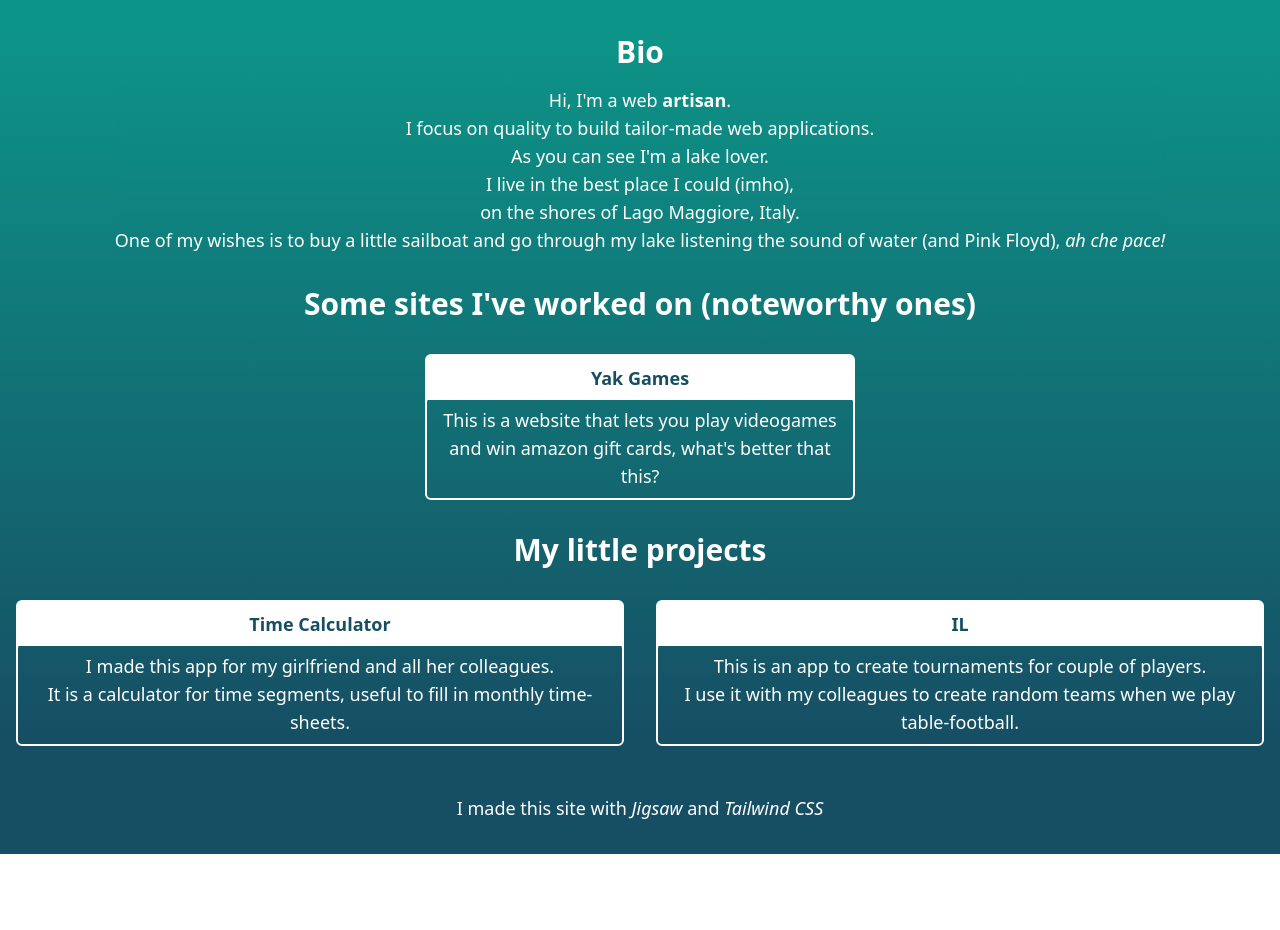
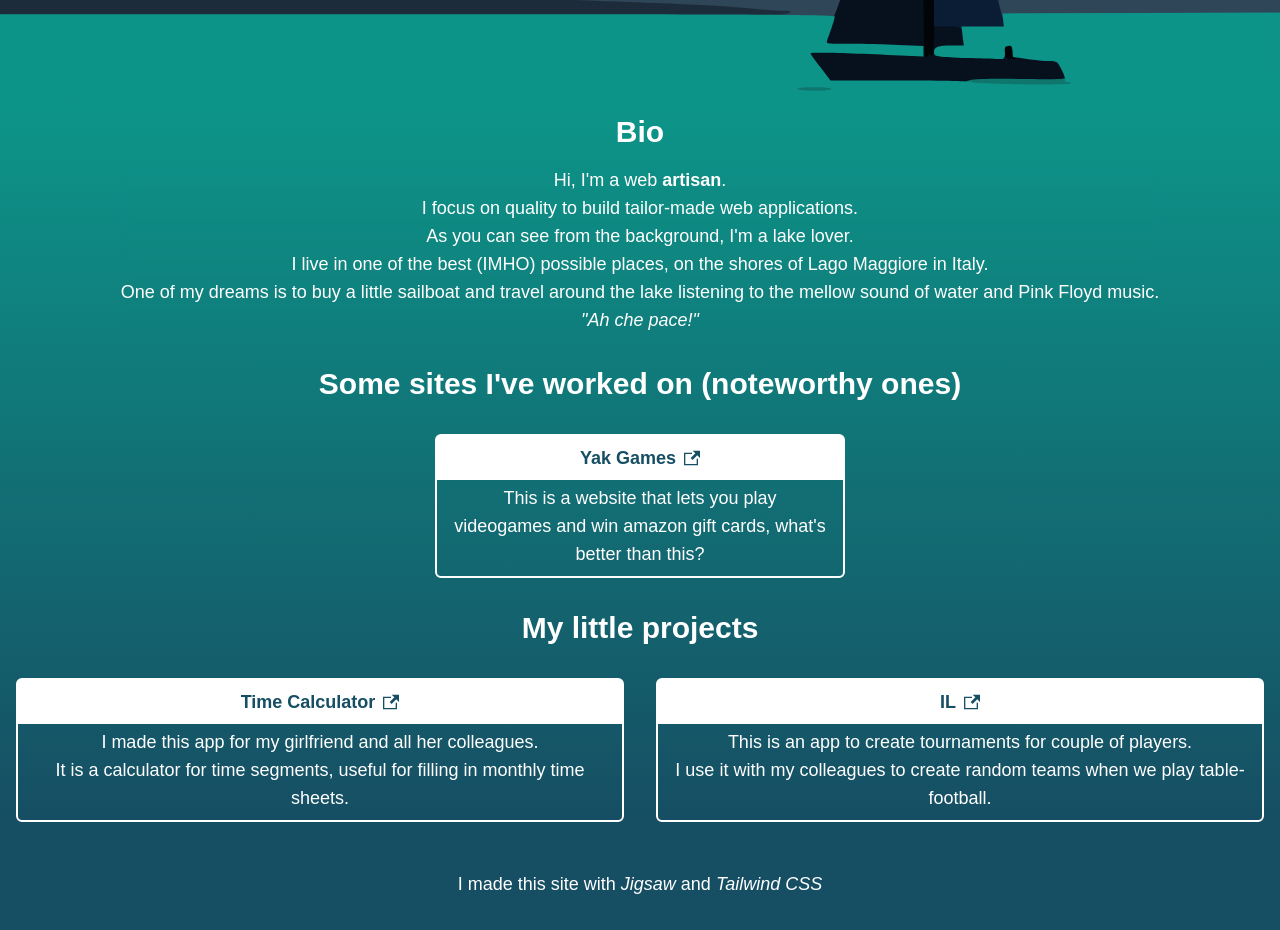
Before and after one commit to ManuDoni/ManuDoni.github.io, a plain HTML site: page index.html in a window 1280 px wide. Shown: the part 366-1296 px from the top of the page. Before the commit the page ends 1220 px from the top, so only its background shows below. Drawn offline with Linux system fonts and the light colour scheme.

Commit message:
Build for production

```diff
--- a/assets/build/mix-manifest.json
+++ b/assets/build/mix-manifest.json
@@ -1,7 +1,12 @@
 {
     "/js/main.js": "/js/main.js?id=9a3976b92064a906dd1560b2bb4e8ca2",
-    "/css/main.css": "/css/main.css?id=f6734d3e71710a0b3780837e60013ed4",
+    "/css/main.css": "/css/main.css?id=1ca7cda09935bace0330f4c6c906b20a",
     "/images/mountains.svg": "/images/mountains.svg?id=8b8f1086cb905eb0a24ced60080f391a",
     "/images/mountains_landscape_without_rocks.svg": "/images/mountains_landscape_without_rocks.svg?id=03e38e21d74cb20b5d7a6e4c62b85fe0",
-    "/images/mountains_landscape_with_rocks.svg": "/images/mountains_landscape_with_rocks.svg?id=2917181784be43c33f29a0e3e0e19531"
+    "/images/mountains_landscape_with_rocks.svg": "/images/mountains_landscape_with_rocks.svg?id=2917181784be43c33f29a0e3e0e19531",
+    "/fonts/Comfortaa/Comfortaa-Bold.ttf": "/fonts/Comfortaa/Comfortaa-Bold.ttf?id=53c620a5a1bf50fe101198a0161c27df",
+    "/fonts/Comfortaa/Comfortaa-Light.ttf": "/fonts/Comfortaa/Comfortaa-Light.ttf?id=971ee1adb49cf0f4fd93d8c82d3e0a9e",
+    "/fonts/Comfortaa/Comfortaa-Medium.ttf": "/fonts/Comfortaa/Comfortaa-Medium.ttf?id=f5c4872463a2dd8b0a6adbfb57585a97",
+    "/fonts/Comfortaa/Comfortaa-Regular.ttf": "/fonts/Comfortaa/Comfortaa-Regular.ttf?id=b5e68db6cd3ddea7af313bd557616582",
+    "/fonts/Comfortaa/Comfortaa-SemiBold.ttf": "/fonts/Comfortaa/Comfortaa-SemiBold.ttf?id=cc037e4491d91a79eddb18c1b092011e"
 }
--- a/index.html
+++ b/index.html
@@ -6,14 +6,14 @@
         <link rel="canonical" href="/">
         <meta name="description" content="Manuel Donini&#039;s personal website">
         <title>Manuel Donini</title>
-        <link rel="stylesheet" href="/assets/build/css/main.css?id=f6734d3e71710a0b3780837e60013ed4">
+        <link rel="stylesheet" href="/assets/build/css/main.css?id=1ca7cda09935bace0330f4c6c906b20a">
         <script defer src="/assets/build/js/main.js?id=9a3976b92064a906dd1560b2bb4e8ca2"></script>
     </head>
     <body class="text-gray-900 font-sans antialiased">
         <div class="min-h-[100vh] flex flex-col justify-between w-full h-full">
 
     <header
-        class="flex-initial min-h-[200px] text-center text-white md:min-h-[400px] bg-mountains flex flex-row justify-center items-center">
+        class="flex-initial min-h-[300px] text-center text-white md:min-h-[500px] xl:min-h-[600px] 2xl:min-h-[700px] 4xl:min-h-[800px] bg-mountains flex flex-row justify-center items-center">
         <div class="w-auto">
             <h1>Manuel Donini</h1>
             <p class="mb-8 text-xl">Backend Web Developer</p>
@@ -22,48 +22,51 @@
     </header>
 
     <main
-        class="flex flex-col items-center justify-around flex-auto gap-8 px-4 text-lg text-white bg-teal-900 bg-gradient-to-b from-teal-600 to-cyan-900">
+        class="-mt-[50px] md:-mt-[100px] xl:-mt-[120px] 4xl:-mt-[100px] flex flex-col items-center justify-around flex-auto gap-8 px-4 text-lg text-white bg-teal-900 bg-gradient-to-b from-teal-600 to-cyan-900">
         <div>
             <h2 class="text-center">Bio</h2>
             <p class="text-lg text-center backdrop-blur-sm">
                 Hi, I'm a web <strong>artisan</strong>.<br>
                 I focus on quality to build tailor-made web applications.<br>
-                As you can see I'm a lake lover.<br>
-                I live in the best place I could (imho),<br>
-                on the shores of Lago Maggiore, Italy.<br>
-                One of my wishes is to buy a little sailboat and go through my lake listening the sound of water (and Pink Floyd), <i>ah che pace!</i>
+                As you can see from the background, I'm a lake lover.<br>
+                I live in one of the best (IMHO) possible places, on the shores of Lago Maggiore in Italy.<br>
+                One of my dreams is to buy a little sailboat and travel around the lake listening to the mellow sound of water and Pink Floyd music.<br>
+                <i>"Ah che pace!"</i>
             </p>
         </div>
         <div>
             <h2 class="mb-8 text-center">Some sites I've worked on (noteworthy ones)</h2>
             <div class="flex flex-row flex-wrap justify-around">
-                <div class="border-2 border-white rounded-md basis-1/2">
+                <div class="border-2 border-white rounded-md hover:border-[#fd8360] [&:hover_h3]:bg-[#fd8360] [&:hover_h3]:text-white basis-1/2">
         <a href="https://yak.games" target=&quot;_blank&quot; rel=&quot;noopener noreferrer&quot;>
-                <div class="px-4 py-2 mx-auto -mb-1 font-bold text-center bg-white text-cyan-900 hover:text-white hover:bg-transparent">
+                <h3 class="flex flex-row items-center justify-center px-4 py-2 mx-auto -mb-1 font-bold text-center bg-white text-cyan-900">
             <span>Yak Games</span>
-        </div>
+            <svg xmlns="http://www.w3.org/2000/svg" class="w-4 ml-2 fill-current" width="24" height="24" viewBox="0 0 24 24"><path d="M21 13v10h-21v-19h12v2h-10v15h17v-8h2zm3-12h-10.988l4.035 4-6.977 7.07 2.828 2.828 6.977-7.07 4.125 4.172v-11z"/></svg>
+        </h3>
             </a>
-            <p class="px-4 py-2 text-center border-t-2 border-white rounded-md">This is a website that lets you play videogames and win amazon gift cards, what's better that this?</p>
+            <p class="px-4 py-2 text-center">This is a website that lets you play videogames and win amazon gift cards, what's better than this?</p>
     </div>            </div>
         </div>
         <div>
             <h2 class="mb-8 text-center">My little projects</h2>
             <div class="flex flex-row flex-wrap justify-around gap-8 items-">
-                <div class="border-2 border-white rounded-md flex-1">
+                <div class="border-2 border-white rounded-md hover:border-[#fd8360] [&:hover_h3]:bg-[#fd8360] [&:hover_h3]:text-white flex-1">
         <a href="/time-calculator" >
-                <div class="px-4 py-2 mx-auto -mb-1 font-bold text-center bg-white text-cyan-900 hover:text-white hover:bg-transparent">
+                <h3 class="flex flex-row items-center justify-center px-4 py-2 mx-auto -mb-1 font-bold text-center bg-white text-cyan-900">
             <span>Time Calculator</span>
-        </div>
+            <svg xmlns="http://www.w3.org/2000/svg" class="w-4 ml-2 fill-current" width="24" height="24" viewBox="0 0 24 24"><path d="M21 13v10h-21v-19h12v2h-10v15h17v-8h2zm3-12h-10.988l4.035 4-6.977 7.07 2.828 2.828 6.977-7.07 4.125 4.172v-11z"/></svg>
+        </h3>
             </a>
-            <p class="px-4 py-2 text-center border-t-2 border-white rounded-md">I made this app for my girlfriend and all her colleagues.<br>
-                    It is a calculator for time segments, useful to fill in monthly time-sheets.</p>
-    </div>                <div class="border-2 border-white rounded-md flex-1">
+            <p class="px-4 py-2 text-center">I made this app for my girlfriend and all her colleagues.<br>
+                    It is a calculator for time segments, useful for filling in monthly time sheets.</p>
+    </div>                <div class="border-2 border-white rounded-md hover:border-[#fd8360] [&:hover_h3]:bg-[#fd8360] [&:hover_h3]:text-white flex-1">
         <a href="https://dkr.srl/il/il/" target=&quot;_blank&quot; rel=&quot;noopener noreferrer&quot;>
-                <div class="px-4 py-2 mx-auto -mb-1 font-bold text-center bg-white text-cyan-900 hover:text-white hover:bg-transparent">
+                <h3 class="flex flex-row items-center justify-center px-4 py-2 mx-auto -mb-1 font-bold text-center bg-white text-cyan-900">
             <span>IL</span>
-        </div>
+            <svg xmlns="http://www.w3.org/2000/svg" class="w-4 ml-2 fill-current" width="24" height="24" viewBox="0 0 24 24"><path d="M21 13v10h-21v-19h12v2h-10v15h17v-8h2zm3-12h-10.988l4.035 4-6.977 7.07 2.828 2.828 6.977-7.07 4.125 4.172v-11z"/></svg>
+        </h3>
             </a>
-            <p class="px-4 py-2 text-center border-t-2 border-white rounded-md">This is an app to create tournaments for couple of players.<br>
+            <p class="px-4 py-2 text-center">This is an app to create tournaments for couple of players.<br>
                     I use it with my colleagues to create random teams when we play table-football.</p>
     </div>            </div>
         </div>
```
Also changed, not shown: time-calculator/index.html (+1 -1 lines), assets/build/css/main.css, assets/build/fonts/Comfortaa/Comfortaa-Bold.ttf (added), assets/build/fonts/Comfortaa/Comfortaa-Light.ttf (added), assets/build/fonts/Comfortaa/Comfortaa-Medium.ttf (added), assets/build/fonts/Comfortaa/Comfortaa-Regular.ttf (added), assets/build/fonts/Comfortaa/Comfortaa-SemiBold.ttf (added).
